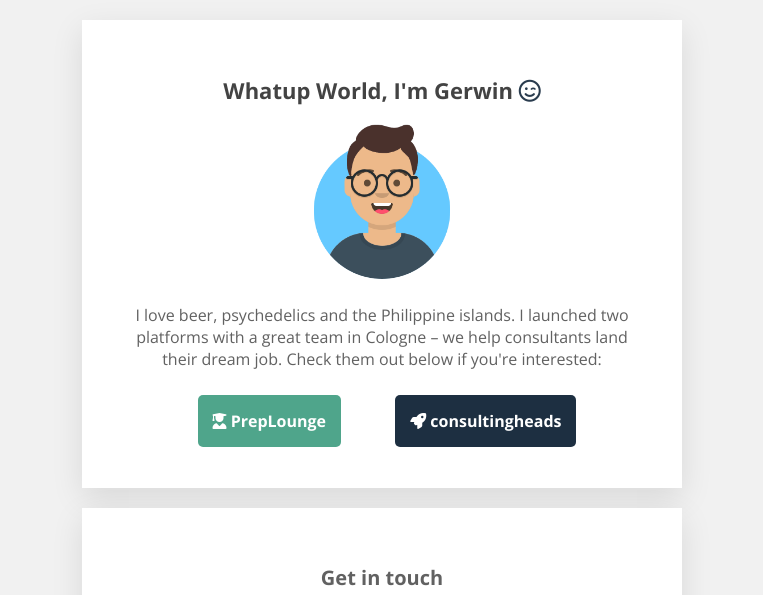
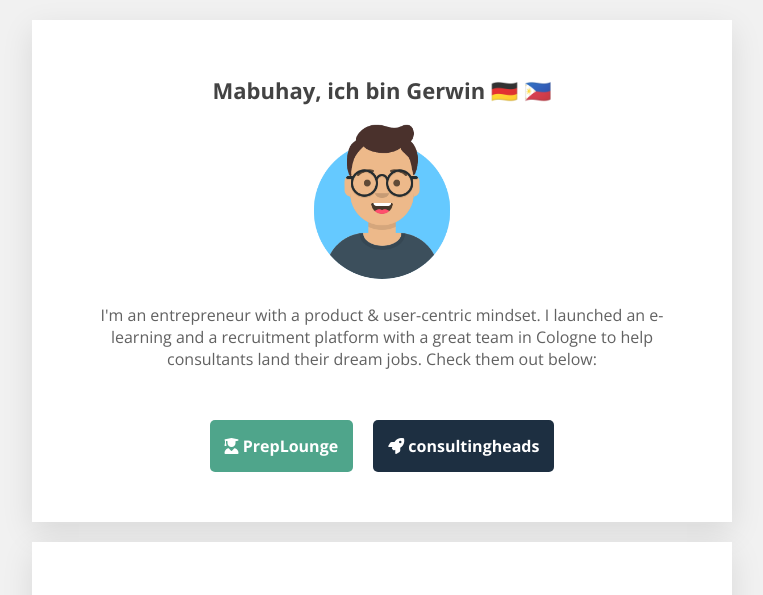
Before and after one commit to gerwinf/profile, a plain HTML site: page index.html in a window 1280 px wide. Shown: the top 595 px of the page, without its empty margins (258-1021 px from the left). Drawn offline with nearby package versions, Linux system fonts and the light colour scheme.

Commit message:
profile update

```diff
--- a/index.html
+++ b/index.html
@@ -9,17 +9,22 @@
   <body>
     <div class="container">
       <div class="card-white" id="intro">
-        <h1>Whatup World, I'm Gerwin <i class="far fa-smile-wink"></i></h1>
+        <h1>Mabuhay, ich bin Gerwin 🇩🇪️ 🇵🇭️ </h1>
         <img src="images/avataaars.png">
-        <p id="intro">I love beer, psychedelics and the Philippine islands. I launched two platforms with a great team in Cologne – we help consultants land their dream job. Check them out below if you're interested:
-        </p>
-        <ul class="list-inline">
-          <li><a href="https://www.preplounge.com" target="blank" class="btn-green"><i class="fas fa-user-graduate"></i> PrepLounge</a></li>
-          <li><a href="https://www.consultingheads.com" target="blank" class="btn-blue"><i class="fas fa-rocket"></i> consultingheads</a></li>
-        </ul>
+        <p id="intro">I'm an entrepreneur with a product & user-centric mindset. I launched an e-learning and a recruitment platform with a great team in Cologne to help consultants land their dream jobs. Check them out below:</p>
+
+        <div class="row">
+          <div class="col-12 col-lg-6">
+            <a href="https://www.preplounge.com" target="blank" class="btn-green"><i class="fas fa-user-graduate"></i> PrepLounge</a>
+          </div>
+          <div class="col-12 col-lg-6">
+            <a href="https://www.consultingheads.com" target="blank" class="btn-blue"><i class="fas fa-rocket"></i> consultingheads</a>
+          </div>
+        </div>
       </div>
+
       <div class="card-white">
-        <h2>Get in touch</h2>
+        <h2>Follow me</h2>
         <ul class="list-inline">
           <li><a href="https://github.com/gerwinf"><i class="fab fa-github-square"></i></a> </li>
           <li><a href="https://www.linkedin.com/in/gerwinfricke/"><i class="fab fa-linkedin"></i></a> </li>
@@ -29,4 +34,9 @@
     </div>
   </body>
   <script src="https://kit.fontawesome.com/dc54b9261e.js" crossorigin="anonymous"></script>
+
+  <!-- Including Bootstrap JS (with its Popper.js / jQuery dependency) so that dynamic components work -->
+  <script src="https://code.jquery.com/jquery-3.3.1.slim.min.js"></script>
+  <script src="https://cdnjs.cloudflare.com/ajax/libs/popper.js/1.14.6/umd/popper.min.js"></script>
+  <script src="https://stackpath.bootstrapcdn.com/bootstrap/4.2.1/js/bootstrap.min.js"></script>
 </html>
--- a/style.css
+++ b/style.css
@@ -24,6 +24,8 @@
 a {
   text-decoration: none;
   font-weight: bold;
+  display: block;
+  margin: 10px;
 }
 
 .btn-blue {
@@ -70,8 +72,13 @@
 }
 
 .container {
-  width: 600px;
+  width: 700px;
   margin: 20px auto;
+}
+
+.row {
+  display: flex;
+  justify-content: center;
 }
 
 .card-white {
@@ -114,4 +121,9 @@
   .container {
     width: 300px;
   }
+
+  .row {
+  display: flex;
+  flex-direction: column;
 }
+}
```
